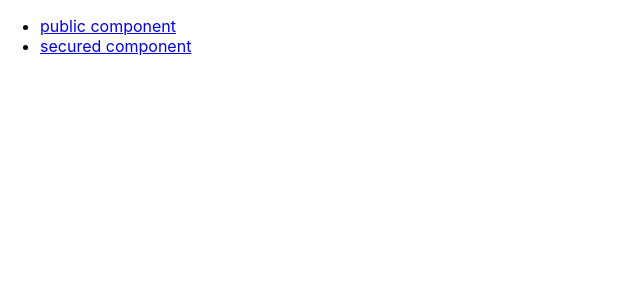
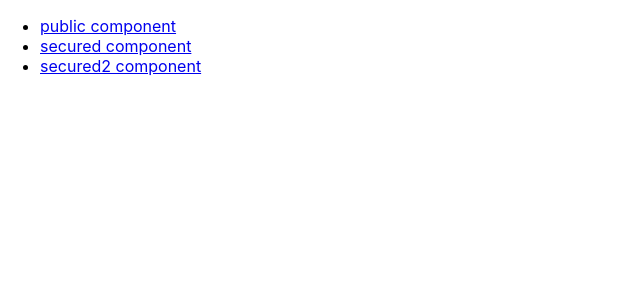
Before and after one commit to motnip/keycloak-js-login, a React (Create React App) app: page / in a window 1280 px wide. Shown: the top 300 px of the page, without its empty margins (0-640 px from the left). Built offline with nearby package versions, Linux system fonts and the light colour scheme.

Commit message:
Added new route to secure2

```diff
--- a/src/App.js
+++ b/src/App.js
@@ -2,6 +2,7 @@ import React, { Component } from 'react';
 import { BrowserRouter, Route, Link } from 'react-router-dom';
 import Welcome from './Welcome';
 import Secured from './Secured';
+import Secured2 from './Secured2';
 import NoLogin from './NoLogin';
 import './App.css';
 
@@ -13,9 +14,11 @@ function App() {
           <ul>
             <li><Link to="/welcome">public component</Link></li>
             <li><Link to="/secured">secured component</Link></li>
+            <li><Link to="/secured2">secured2 component</Link></li>
           </ul>
           <Route exact path="/welcome" component={Welcome} />
           <Route path="/secured" component={Secured} />
+          <Route path="/secured2" component={Secured2} />
           <Route path="/nologin" component={NoLogin} />
         </div>
       </BrowserRouter>
```
